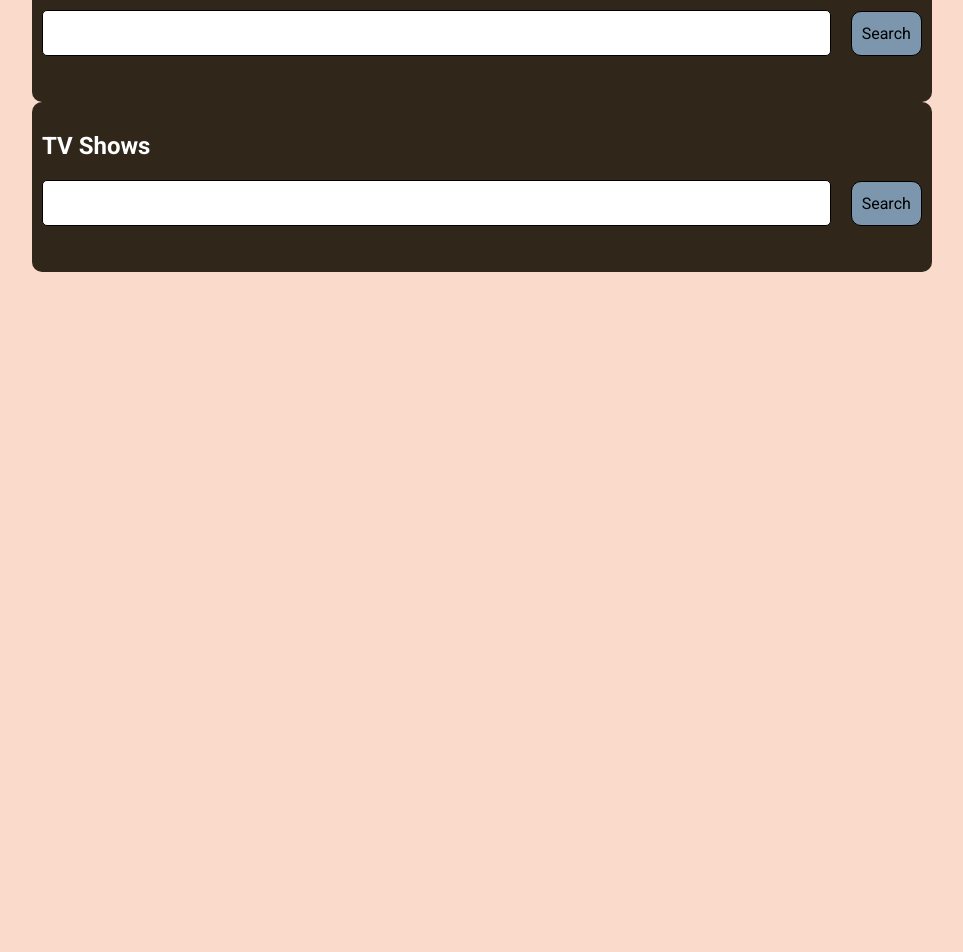
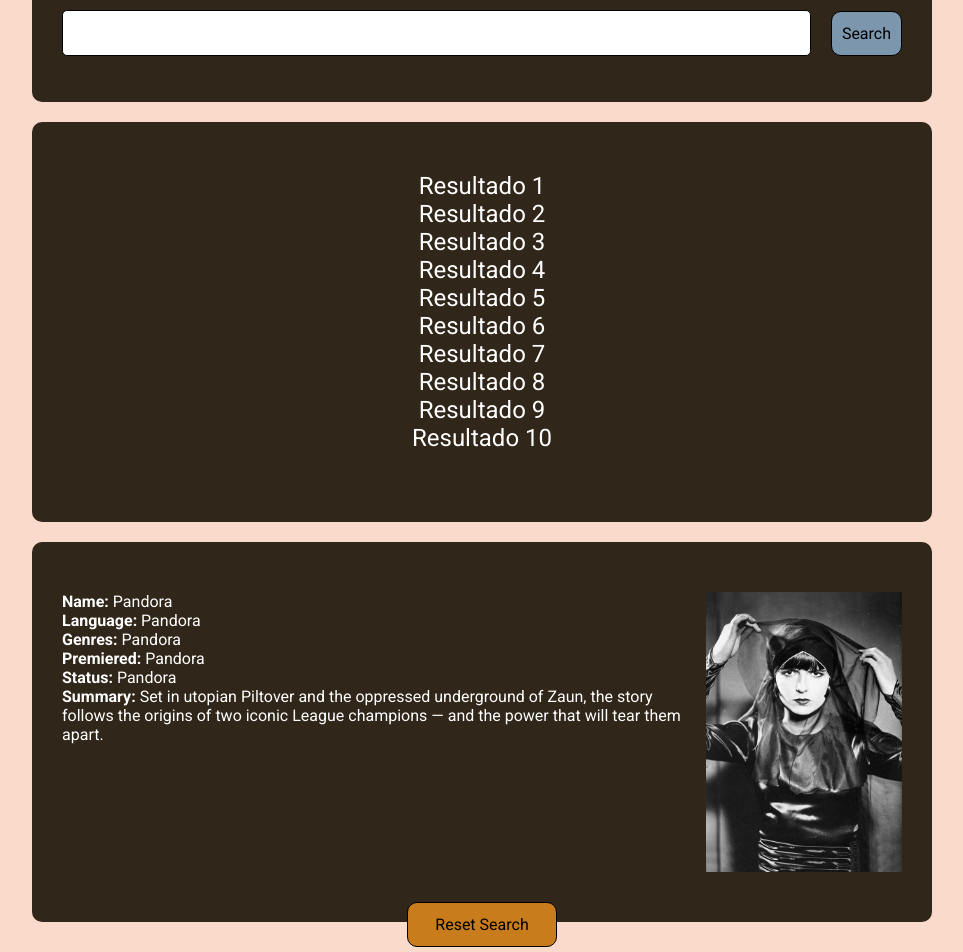
Before and after one commit to daniel11thanks/Mol-tv_shows, a React (Vite) app: page / in a window 1280 px wide. Shown: the part 280-1232 px from the top of the page, without its empty margins (158-1121 px from the left). Before the commit the page ends 800 px from the top, so only its background shows below. Built offline with nearby package versions, Linux system fonts and the light colour scheme.

Commit message:
project structure

```diff
--- a/index.html
+++ b/index.html
@@ -4,7 +4,7 @@
     <meta charset="UTF-8" />
     <link rel="icon" type="image/svg+xml" href="/vite.svg" />
     <meta name="viewport" content="width=device-width, initial-scale=1.0" />
-    <title>Vite + React + TS</title>
+    <title>Mol - TV shows</title>
   </head>
   <body>
     <div id="root"></div>
--- a/src/App.tsx
+++ b/src/App.tsx
@@ -1,5 +1,7 @@
+import DescriptionCard from "./components/DescriptionCard"
 import Header from "./components/Header"
 import ResultsCard from "./components/ResultsCard"
+import SearchCard from "./components/SearchCard"
 
 function App() {
   return (
@@ -8,8 +10,9 @@ function App() {
       <main>
         <section id="movies">
           <div className="mol-container">
+            <SearchCard />
             <ResultsCard />
-            <ResultsCard />
+            <DescriptionCard />
           </div>
         </section>
       </main>
--- /dev/null
+++ b/src/components/DescriptionCard/index.tsx
@@ -0,0 +1,29 @@
+import './styles.css'
+import poster from '../../assets/img/pandora.jpg'
+import ResetButtom from '../ResetButtom'
+
+
+function DescriptionCard() {
+    return (
+        <>
+            <div className="description-card">
+                <ul>
+                    <li><strong>Name:</strong> Pandora </li>
+                    <li><strong>Language:</strong> Pandora </li>
+                    <li><strong>Genres:</strong> Pandora </li>
+                    <li><strong>Premiered:</strong> Pandora </li>
+                    <li><strong>Status:</strong> Pandora </li>
+                    <li><strong>Summary:</strong> Set in utopian Piltover and the oppressed
+                        underground of Zaun, the story follows the origins of two iconic League champions — and the power that will tear them apart.
+                    </li>
+                </ul>
+                <img src={poster} height="280" />
+            </div>
+            <div className="description-btn-conteiner">
+                <ResetButtom />
+            </div>
+        </>
+    )
+}
+
+export default DescriptionCard
--- /dev/null
+++ b/src/components/DescriptionCard/styles.css
@@ -0,0 +1,26 @@
+.description-card {
+    background-color: #30261a;
+    border-radius: 10px;
+    padding: 50px 30px;
+    margin-top: 20px;
+    display: flex;
+    justify-content:space-between;
+}
+
+.mol-description-title {
+    color: #fff;
+    font-size: 24px;
+    margin-bottom: 20px;
+    text-align: center;
+    list-style-type: none;
+}
+
+.description-card ul li{
+    list-style-type: none;
+}
+
+.description-btn-conteiner{
+    display: flex;
+    justify-content: center;
+    margin-top: -20px;
+}
--- /dev/null
+++ b/src/components/ResetButtom/index.tsx
@@ -0,0 +1,11 @@
+import './styles.css'
+
+function ResetButtom() {
+    return (
+        <div className="mol-purple-btn">
+            Reset Search
+        </div>
+    )
+}
+
+export default ResetButtom
--- /dev/null
+++ b/src/components/ResetButtom/styles.css
@@ -0,0 +1,12 @@
+.mol-purple-btn {
+    height: 45px;
+    width: 150px;
+    background-color: #C97C1C;
+    color:#000;
+    border: 1px solid #000;
+    border-radius: 10px;
+    display: flex;
+    align-items: center;
+    justify-content: center;
+    cursor: pointer;
+}
--- a/src/components/ResultsCard/index.tsx
+++ b/src/components/ResultsCard/index.tsx
@@ -1,19 +1,24 @@
-import SearchButton from "../SearchButton"
 import './styles.css'
 
 function ResultsCard() {
     return (
-        <div className="mol-card">
-                    <h2 className="mol-movies-title">TV Shows</h2>
-                    <div>
-                        <div className="mol-form-control-container">
-                            <input className="mol-form-control" type="text" />
-                            <SearchButton />
-                        </div>
+        <>
+                <div className="results-card">
+                    <ul className="mol-results-title">
+                        <li>Resultado 1</li>
+                        <li>Resultado 2</li>
+                        <li>Resultado 3</li>
+                        <li>Resultado 4</li>
+                        <li>Resultado 5</li>
+                        <li>Resultado 6</li>
+                        <li>Resultado 7</li>
+                        <li>Resultado 8</li>
+                        <li>Resultado 9</li>
+                        <li>Resultado 10</li>
+                    </ul>
+                </div>
+        </>
+    )
+}
 
-                    </div>
-                </div>
-    )
-  }
-
-  export default ResultsCard
+export default ResultsCard
--- a/src/components/ResultsCard/styles.css
+++ b/src/components/ResultsCard/styles.css
@@ -1,31 +1,14 @@
-.mol-card {
+.results-card {
     background-color: #30261a;
     border-radius: 10px;
-    padding: 30px 10px;
+    padding: 50px 30px;
+    margin-top: 20px;
 }
 
-.mol-movies-title {
+.mol-results-title {
     color: #fff;
     font-size: 24px;
     margin-bottom: 20px;
+    text-align: center;
+    list-style-type: none;
 }
-
-.mol-form-control {
-    height: 46px;
-    width: 100%;
-    background-color: #fff;
-    border: 1px solid #000;
-    border-radius: 5px;
-    color: #000;
-    padding: 0 20px;
-    margin-right: 20px;
-    font-size: 18px;
-}
-
-.mol-form-control-container {
-    display: flex;
-    flex-direction:row;
-    justify-items: center;
-    align-items: center;
-    margin-bottom: 16px;
-}
--- /dev/null
+++ b/src/components/SearchCard/index.tsx
@@ -0,0 +1,19 @@
+import SearchButton from "../SearchButton"
+import './styles.css'
+
+function SearchCard() {
+    return (
+        <div className="mol-card">
+                    <h2 className="mol-movies-title">type something and we'll find a series about it</h2>
+                    <div>
+                        <div className="mol-form-control-container">
+                            <input className="mol-form-control" type="text" />
+                            <SearchButton />
+                        </div>
+
+                    </div>
+                </div>
+    )
+  }
+
+  export default SearchCard
--- /dev/null
+++ b/src/components/SearchCard/styles.css
@@ -0,0 +1,31 @@
+.mol-card {
+    background-color: #30261a;
+    border-radius: 10px;
+    padding: 30px;
+}
+
+.mol-movies-title {
+    color: #fff;
+    font-size: 24px;
+    margin-bottom: 20px;
+}
+
+.mol-form-control {
+    height: 46px;
+    width: 100%;
+    background-color: #fff;
+    border: 1px solid #000;
+    border-radius: 5px;
+    color: #000;
+    padding: 0 20px;
+    margin-right: 20px;
+    font-size: 18px;
+}
+
+.mol-form-control-container {
+    display: flex;
+    flex-direction:row;
+    justify-items: center;
+    align-items: center;
+    margin-bottom: 16px;
+}
```
Also changed, not shown: src/assets/img/pandora.jpg (added).
